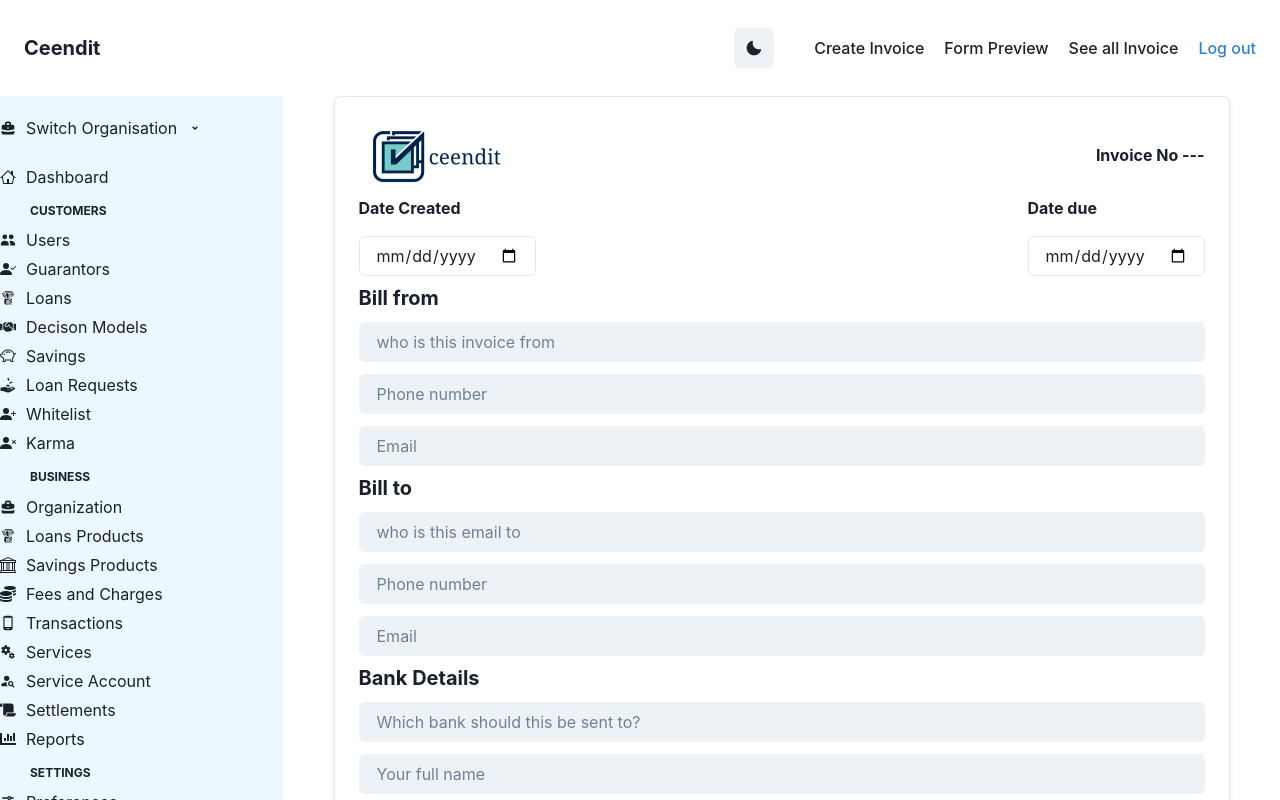
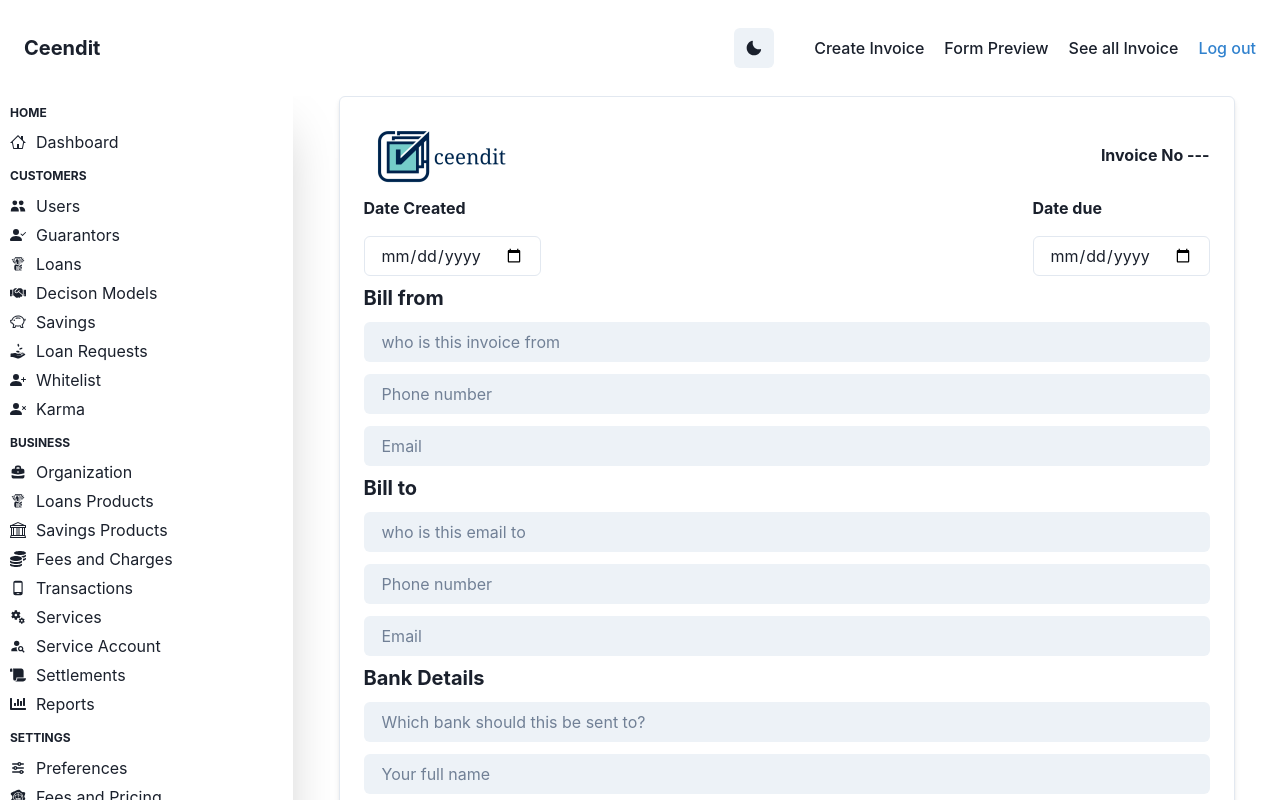
Before and after one commit to kodervine/ceendit-react, a React (Vite) app: page /create-invoice in a window 1280 px wide. Shown: the top 800 px of the page. Built offline with nearby package versions, Linux system fonts and the light colour scheme; no server answers; the database is empty; sample sign-in values are in the browser's storage.

Commit message:
updating the sidebar

```diff
--- a/src/components/Sidebar.jsx
+++ b/src/components/Sidebar.jsx
@@ -5,17 +5,17 @@ import { nanoid } from "nanoid";
 
 const Sidebar = () => {
   return (
-    <aside className="aside-container">
+    <Flex direction="column" boxShadow="2xl" paddingLeft="10px">
       {sidebarData.map((menuItems) => {
         const { title, links } = menuItems;
         return (
-          <Box key={nanoid()} width="283px" background="blue.50">
+          <Box key={nanoid()} width="283px">
             <Heading
               as="h3"
               fontSize="12px"
               textTransform="uppercase"
               fontWeight="bold"
-              padding="10px 30px"
+              padding="10px 0"
             >
               {title}
             </Heading>
@@ -37,7 +37,7 @@ const Sidebar = () => {
           </Box>
         );
       })}
-    </aside>
+    </Flex>
   );
 };
 
--- a/src/data.jsx
+++ b/src/data.jsx
@@ -20,17 +20,7 @@ import { RiArrowDropDownLine } from "react-icons/ri";
 
 export const sidebarData = [
   {
-    title: "",
-    links: [
-      {
-        name: "Switch Organisation",
-        icon: <HiBriefcase />,
-        arrow: <RiArrowDropDownLine />,
-      },
-    ],
-  },
-  {
-    title: "",
+    title: "Home",
     links: [
       {
         name: "Dashboard",
--- a/src/pages/InvoiceApp.jsx
+++ b/src/pages/InvoiceApp.jsx
@@ -40,7 +40,7 @@ const InvoiceApp = () => {
       <Nav btnRef={btnRef} onOpen={onOpen} />
       <DrawerComponent isOpen={isOpen} onClose={onClose} btnRef={btnRef} />
       <Flex>
-        {smallScreenWidth ? "" : <Sidebar />}
+        {!smallScreenWidth && <Sidebar />}
         <FormControl
           onSubmit={handleInvoiceSubmit}
           width={{ base: "100%", md: "90%", lg: "70%" }}
```
